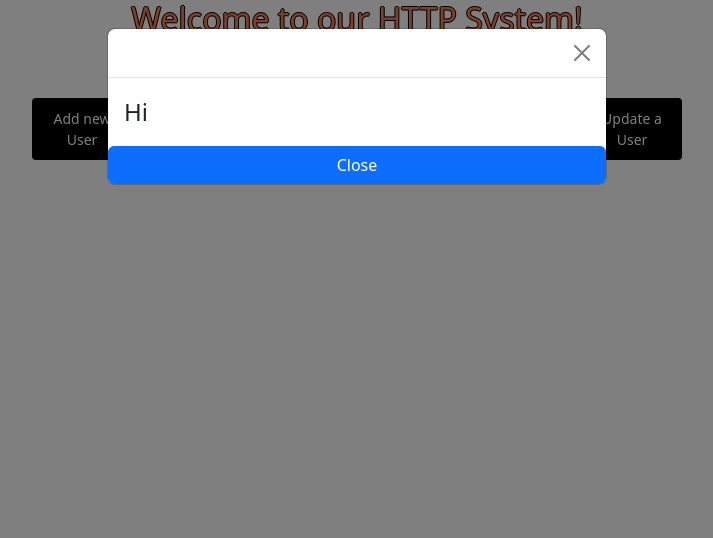
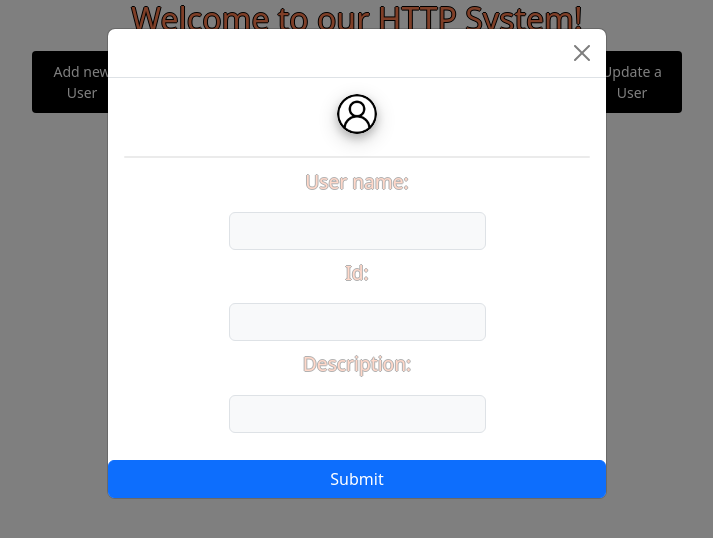
Before and after one commit to dvirsrour1/Front, a React (Create React App) app: page / in a window 1280 px wide. Both pictures are taken after a click on the button "Add new User". Shown: the top 538 px of the page, without its empty margins (283-996 px from the left). Built offline with nearby package versions, Linux system fonts and the light colour scheme.

Commit message:
changes 10/9/2024 - not working

```diff
--- a/src/components/Main.tsx
+++ b/src/components/Main.tsx
@@ -1,7 +1,6 @@
 import React, {Component} from 'react';
 import {Buffer} from "node:buffer";
 import './css_files/Main.css';
-import './MainPopUp';
 import './userPopUp'
 import UserPopUp from "./userPopUp";
 class Main extends Component {
@@ -9,7 +8,6 @@ class Main extends Component {
         return (
             <React.Fragment>
                 <h1 className="Header">Welcome to our HTTP System!</h1>
-                <h2>What would you like to do?</h2>
                 <UserPopUp></UserPopUp>
                 <button className="button"><span>See all Users</span></button>
                 <button className="button"><span>See all Tasks</span></button>
--- a/src/components/MainPopUp.tsx
+++ /dev/null
@@ -1,26 +0,0 @@
-import React, {Component} from 'react';
-
-class MainPopUp extends Component {
-    render() {
-        return (
-            <React.Fragment>
-                <div id = 'PopUp'>
-                    <h1>Adding a User</h1>
-                    <form>
-                        <label>Username</label>
-                        <input type='text' placeholder='Username' id='username' required={true}/>
-                        <label>Id</label>
-                        <input type='number' placeholder='Id' id='id' required={true}/>
-                        <label>description</label>
-                        <input type='text' placeholder='Description' id='description' required={true}/>
-                        <button type='submit'>Submit</button>
-                    </form>
-                </div>
-            </React.Fragment>
-        );
-    }
-
-
-}
-
-export default MainPopUp;
--- a/src/components/css_files/Main.css
+++ b/src/components/css_files/Main.css
@@ -8,6 +8,8 @@
     animation-iteration-count: 1;
     animation-fill-mode: forwards;
 }
+
+
 @keyframes Header_animation {
     from {font-size: x-small}
     to {font-size: xx-large}
--- a/src/components/css_files/userPopUp.css
+++ b/src/components/css_files/userPopUp.css
@@ -1,49 +1,56 @@
+.h1{
 
-@keyframes Button_animation_hover {
-    from {background-color: black}
-    to {background-color: coral}
+}
+.img {
+    display: block;
+    position: relative;
+    margin-left: auto;
+    margin-right: auto;
+    box-shadow: 0 4px 8px 0 rgba(0, 0, 0, 0.2), 0 6px 20px 0 rgba(0, 0, 0, 0.19);
+    border-radius: 22px;
+}
+.div-spaces{
+    display: block;
+    position: relative;
+    margin-left: auto;
+    margin-right: auto;
+    height: 0.7rem;
+    color: #FFFFFF;
 }
 
-.button {
-    display: inline-block;
-    border-radius: 4px;
+.div{
+
+    display: flex;
     background-color: black;
-    border: none;
-    color: #FFFFFF;
-    text-align: center;
-    font-size: 14px;
-    padding: 10px;
-    width: 100px;
-    transition: all 0.5s;
-    cursor: pointer;
-    margin: 5px;
+    font-size: 10px;
+    height: 0.13rem;
+    border-radius: 8px;
+    justify-content: center;
+    opacity: 0.08;
 }
 
-.button:hover {
-    background-color: coral;
-    transition: 0.5s;
+.text-of-titles{
+    text-align: center;
+    font-size: 1.2rem;
+    color: coral;
+    text-shadow: -1px 0 black, 0 1px black, 1px 0 black, 0 -1px black;
+    opacity: 0.3
 }
-.button span {
-    cursor: pointer;
-    display: inline-block;
-    position: relative;
-    transition: 0.5s;
+.text-of-titles:hover{
+    opacity: 1;
+    font-size: 1.4rem;
+    animation-name: example_text_animation;
 }
 
-.button span:after {
-    content: '\00bb';
-    position: absolute;
-    opacity: 0;
-    top: 0;
-    right: -20px;
-    transition: 0.5s;
+@keyframes example_text_animation {
+    from {
+
+    }
 }
+.style-adding-to-text{
+    display: block;
+    position: relative;
+    margin-left: auto;
+    margin-right: auto;
 
-.button:hover span {
-    padding-right: 25px;
 }
-
-.button:hover span:after {
-    opacity: 1;
-    right: 0;
-}
--- a/src/components/userPopUp.tsx
+++ b/src/components/userPopUp.tsx
@@ -1,20 +1,23 @@
 import React, {Component, useState} from 'react';
 import Modal from 'react-bootstrap/Modal';
 import {Button} from "react-bootstrap";
-
-interface Props {
-    isModalOpen: boolean;
-}
+import './css_files/userPopUp.css'
+import userIcon from './user.png'
 interface State{
      isModalOpen: boolean;
+     newUserId: string;
+     newUserName: string;
+     newUserDescription: string;
 }
 class UserPopUp extends Component<{}, State> {
     constructor(props: {}) {
         super(props);
 
         this.state = {
-            isModalOpen: false
-
+            isModalOpen: false,
+            newUserId: "",
+            newUserName: "",
+            newUserDescription: ""
         }
     }
      ChangeState = () => {
@@ -30,6 +33,20 @@ class UserPopUp extends Component<{}, State> {
         }
     }
 
+    PrintAndChangeState = () => {
+        this.setState({
+            isModalOpen: true
+        })
+        alert(`Add new User ${this.state.newUserId}, ${this.state.newUserName}, ${this.state.newUserDescription}`);
+    }
+
+    handleIdChange(e: React.ChangeEvent<HTMLInputElement>) {
+        this.setState({
+            newUserId: e.target.value
+        })
+    }
+
+
     render() {
         return (
             <React.Fragment>
@@ -39,10 +56,35 @@ class UserPopUp extends Component<{}, State> {
         <Modal show={this.state.isModalOpen} onHide={this.ChangeState}>
             <Modal.Header closeButton></Modal.Header>
             <Modal.Body>
-                <Modal.Title>Hi</Modal.Title>
+                <form>
+                <img src={userIcon} alt="Logo" height='40px' width='40px' className={'img'}/>
+                <div className='div-spaces'></div>
+                <div className='div-spaces'></div>
+                <div className='div'></div>
+                {/*<Modal.Title className={'modal-title'}>New User</Modal.Title>*/}
+                <div className='div-spaces'></div>
+                <h1 className={'text-of-titles'}>User name:</h1>
+                <div className='div-spaces'></div>
+                <input type='text' className={'input-group-text style-adding-to-text'} id='input_of_user_name'></input>
+                <div className='div-spaces'></div>
+                <h1 className={'text-of-titles'}>Id:</h1>
+                <div className='div-spaces'></div>
+                    <input
+                        type='text'
+                        className='input-group-text style-adding-to-text'
+                        id='input_of_user_id'
+                        value={this.state.newUserId}
+                        onChange={this.handleIdChange}
+                    />
+                    <div className='div-spaces'></div>
+                    <h1 className={'text-of-titles'}>Description:</h1>
+                    <div className='div-spaces'></div>
+                    <input type='text' className={'input-group-text style-adding-to-text'} value={this.state.newUserDescription}></input>
+                <div className='div-spaces'></div>
+                </form>
             </Modal.Body>
-            <Button onClick={this.ChangeState}>
-                Close
+            <Button onClick={this.PrintAndChangeState}>
+            Submit
             </Button>
         </Modal>
             </React.Fragment>
```
Also changed, not shown: src/components/user.png (added).
